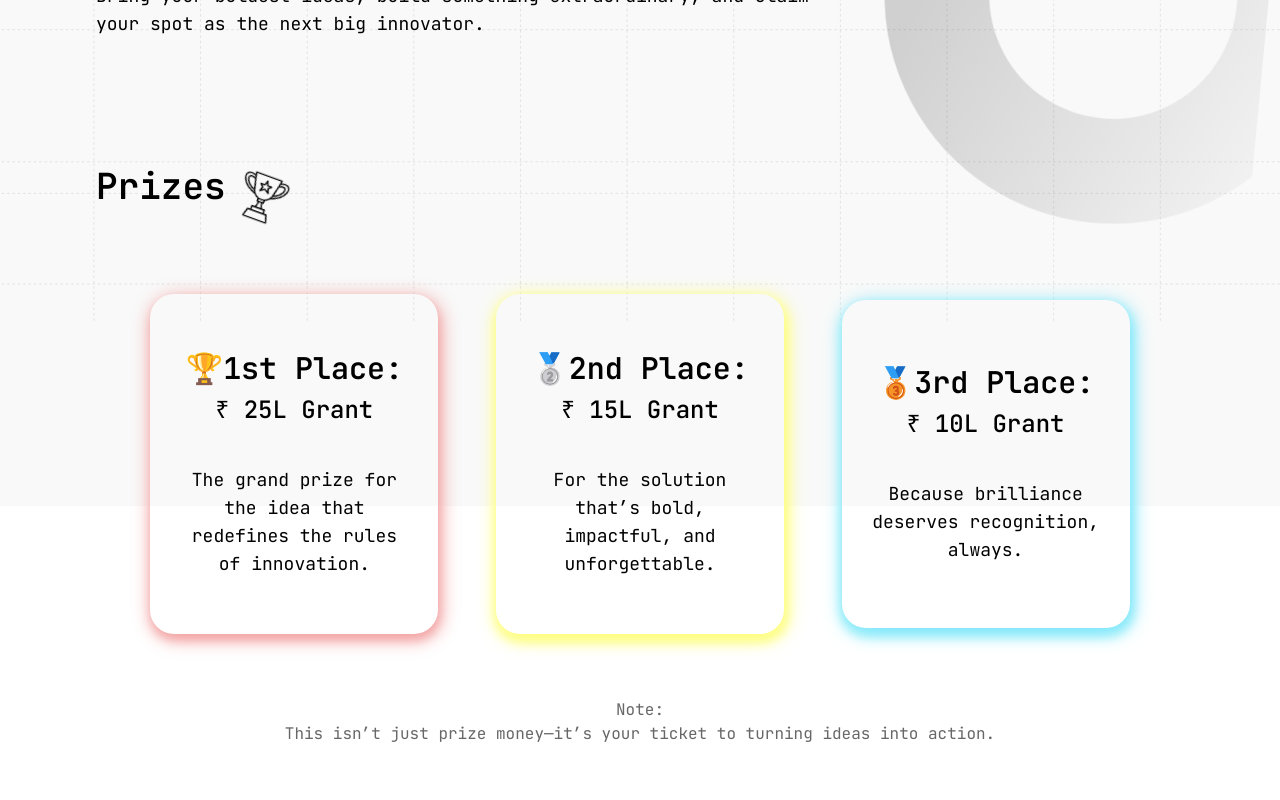
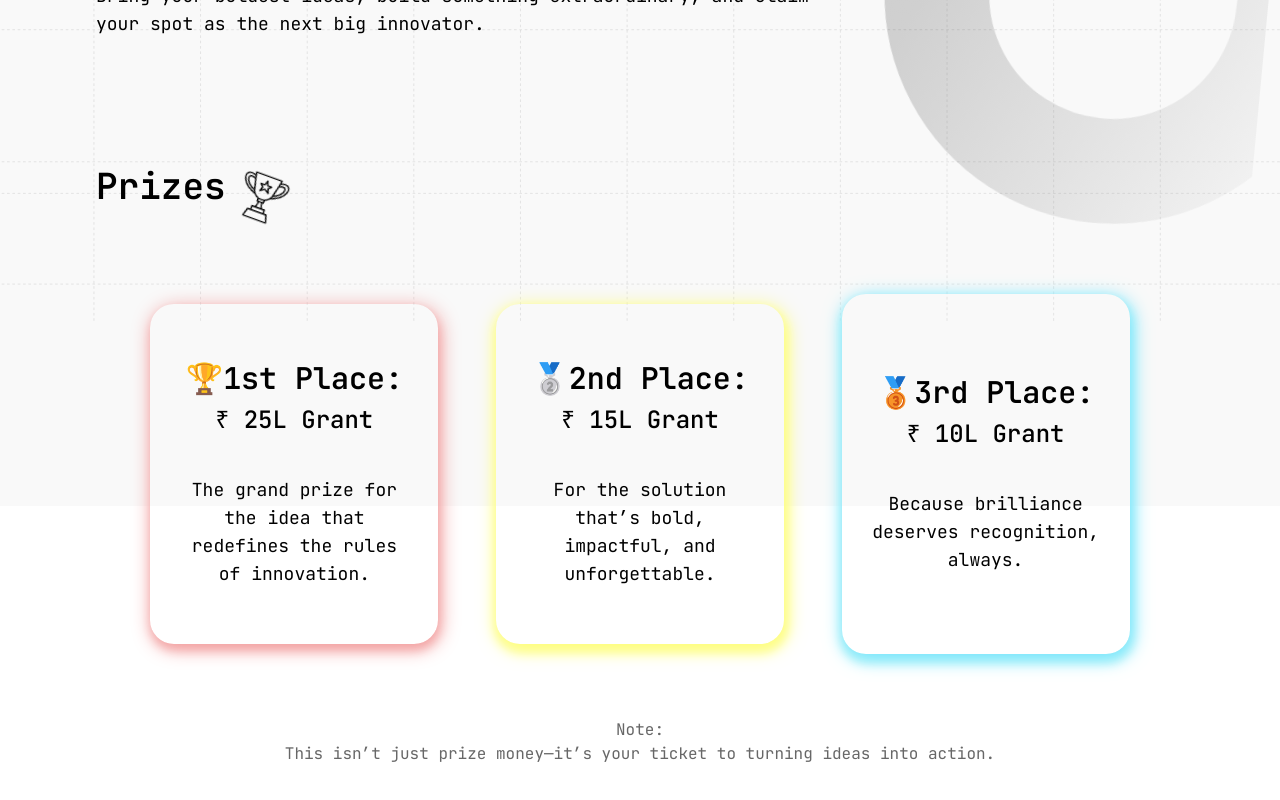
Before and after one commit to Pranali209/Xfactor, a React (Vite) app: page /hackathon in a window 1280 px wide. Shown: the part 494-1294 px from the top of the page. Built offline with nearby package versions, Linux system fonts and the light colour scheme.

Commit message:
Add ScrollToTop component to reset scroll position on route change

```diff
--- a/src/Pages/Hackthon.jsx
+++ b/src/Pages/Hackthon.jsx
@@ -134,7 +134,7 @@ function Hackthon() {
                                 hclass="text-3xl" pclass="font-medium text-2xl !mt-2" eclass=" !text-lg mt-10 max-md:mt-5 " />
                             <BoxA className="w-72 max-md:w-full py-14 prize2 max-md:mr-4 max-md:py-5 boxShadow slide" htxt="🥈2nd Place:" ptxt="₹ 15L Grant" etxt="For the solution that’s bold, impactful, and unforgettable."
                                 hclass="text-3xl" pclass="font-medium text-2xl !mt-2" eclass=" mt-10 max-md:mt-5  !text-lg " />
-                            <BoxA className="w-72 max-md:w-full py-16 prize3  max-md:mr-4 max-md:py-5 boxShadow slide" htxt="🥉3rd Place:" ptxt="₹ 10L Grant" etxt="Because brilliance deserves recognition, always."
+                            <BoxA className="w-72 max-md:w-full py-20 prize3  max-md:mr-4 max-md:py-5 boxShadow slide" htxt="🥉3rd Place:" ptxt="₹ 10L Grant" etxt="Because brilliance deserves recognition, always."
                                 hclass="text-3xl" pclass="font-medium text-2xl !mt-2" eclass=" mt-10 max-md:mt-5  !text-lg" />
 
                         </div>
```
